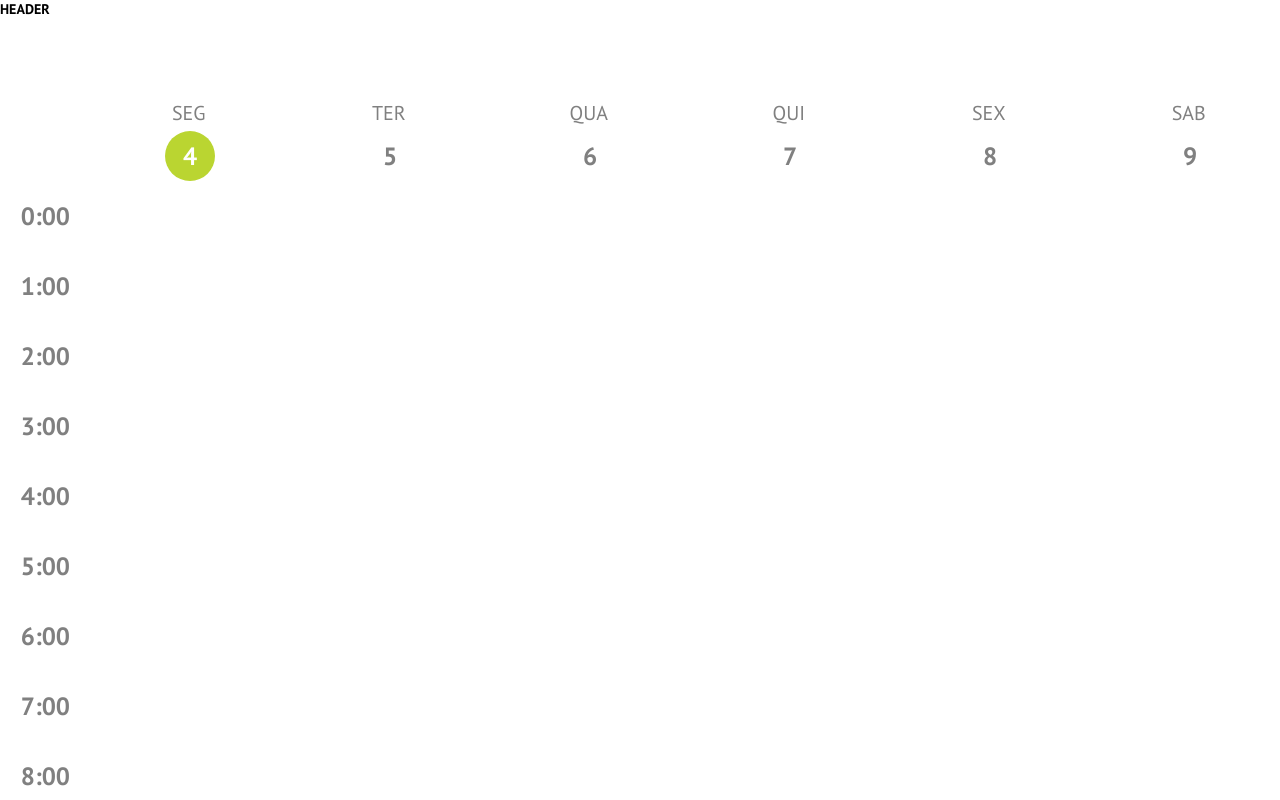
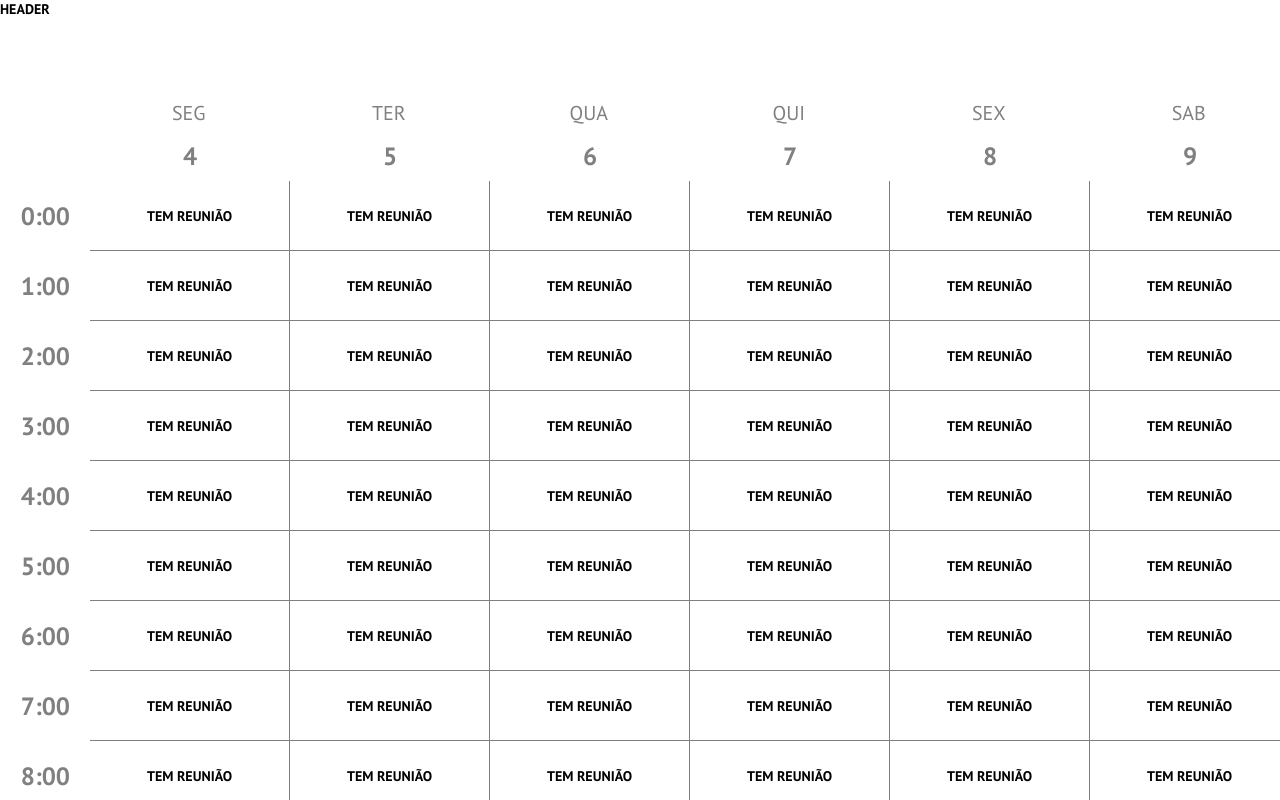
Before and after one commit to multisolution/multi, a Next.js app in the folder web/: page /meeting-rooms in a window 1280 px wide. Shown: the top 800 px of the page. Built offline with nearby package versions, Linux system fonts and the light colour scheme.

Commit message:
ok i know my index cell

```diff
--- a/web/components/calendar.tsx
+++ b/web/components/calendar.tsx
@@ -15,27 +15,22 @@ import React, { useState } from "react";
 import { Room } from "./global-style";
 
 const Calendar = () => {
-  const [roomCheck, setRoomCheck] = useState([]);
+  const [roomCheck, setRoomCheck] = useState();
 
   let calendarKey: any;
   const getCalendar = useQuery(
     gql`
-      query Calendar {
-        calendar {
-          date
-          meetings {
-            id
-            startsAt
-            endsAt
-            room {
-              roomNumber
-              color
-              description
-              id
-            }
-          }
-        }
+   query calendar{
+  calendar{
+    date
+    times{
+      hour
+      meetings{
+        id
       }
+    }
+  }
+}
     `
   );
   const getRooms = useQuery(
@@ -49,6 +44,7 @@ const Calendar = () => {
     `
   );
   if (getCalendar.data) {
+    console.log(getCalendar.data)
     calendarKey = getCalendar.data.calendar.reduce(
       (acc: { [date: string]: Meeting[] }, date: { date: string; meetings: Meeting[] }) => {
         acc[date.date] = date.meetings;
@@ -76,10 +72,22 @@ const Calendar = () => {
       <Row>
         <Column>{renderRooms()}</Column>
         {renderHours()}
-        {renderCalenddar()}
+        {renderRows()}
       </Row>
     </div>
   );
+
+  function renderHours() {
+    return (
+      <Column>
+        <div style={{ minHeight: "81px" }}></div>
+        {Array.from({ length: 24 }).map((_, index: number) => {
+          return <HourContainer key={index * Math.random() * 1000}>{index + ":00"}</HourContainer>;
+        })}
+      </Column>
+    );
+  }
+
 
   function renderRooms() {
     if (getRooms.data) {
@@ -99,61 +107,90 @@ const Calendar = () => {
     }
   }
 
-  function renderHours() {
+
+  function renderRows() {
+
+
+
+    return Array.from({ length: calendarSize }).map((_, index: number) => {
+
+      const cellDate = new Date()
+      cellDate.setDate(cellDate.getDate() + index)
+      cellDate.setSeconds(0);
+      cellDate.setMilliseconds(0);
+      cellDate.setUTCHours(index, 0, 0);
+
+      return (<Column key={index}>
+        <DayIndicatorContainer>
+
+
+          <WeekDay>{daysNames[cellDate.getDay()]}</WeekDay>
+          <MonthDay current={new Date().toString() == cellDate.toString()}>{cellDate.getDate()}</MonthDay>
+        </DayIndicatorContainer>
+        {renderColumns(cellDate, index)}
+      </Column>);
+    });
+  }
+
+  function renderColumns(cellDate: Date, rowIndex: number) {
+    console.log(getCalendar.data)
     return (
-      <Column>
-        <div style={{ minHeight: "81px" }}></div>
+      <Column key={new Date().toISOString() + Math.random()} space={0}>
         {Array.from({ length: 24 }).map((_, index: number) => {
-          return <HourContainer key={index * Math.random() * 1000}>{index + ":00"}</HourContainer>;
-        })}
-      </Column>
+
+          let currentCell = (rowIndex + 1) * (index + 1)
+          // console.log('CELL NUM ' + ((index + 1) * daysNames.length))
+          // console.log('CURRENTE CELL' + (currentCell))
+
+
+          // console.log(index)
+          // if (!calendarKey) {
+          //   return;
+          // }
+          // const meettings = calendarKey[cellDate.toISOString()];
+
+
+
+
+
+
+
+          // if (meettings) {
+          //   return (
+          //     <CalendarDayBlock onClick={dayBlockClickHandler} key={currentDate.toISOString()}>
+          //       {meettings.map((meeting: Meeting) => {
+          //         return (
+          //           <MeetingIndicator roomColor={meeting.room.color}>
+          //             <RoomNumber>{meeting.room.id[meeting.room.id.length - 1]}</RoomNumber>
+          //           </MeetingIndicator>
+          //         );
+          //       })}
+          //     </CalendarDayBlock>
+          //   );
+          // }
+
+          return <CalendarDayBlock onClick={dayBlockClickHandler} key={cellDate.toISOString() + cellDate.getDay()}>
+
+            {(() => {
+              // console.log(getRooms.data)
+
+              if (1 > 0) {
+                return <div>Tem reunião</div>;
+              }
+              else {
+                return <div>Não tem reunião reunião</div>;
+              }
+            })()}
+          </CalendarDayBlock>;
+        })
+        }
+      </Column >
     );
   }
 
-  function renderCalenddar() {
-    return dates.map((data: any, index: number) => (
-      <Column key={data.date.toISOString + index}>
-        <DayIndicatorContainer>
-          <WeekDay>{daysNames[data.date.getDay()]}</WeekDay>
-          <MonthDay current={new Date().toString() == data.date.toString()}>{data.date.getDate()}</MonthDay>
-        </DayIndicatorContainer>
-        {baseCalendar(data.mettings, data.date)}
-      </Column>
-    ));
-  }
 
-  function baseCalendar(mettings: Meeting[], currentDate: Date) {
-    return (
-      <Column space={0}>
-        {Array.from({ length: 24 }).map((_, index: number) => {
-          <div>{index}</div>;
-          {
-            currentDate.setSeconds(0);
-            currentDate.setMilliseconds(0);
-            currentDate.setUTCHours(index, 0, 0);
-          }
-          if (!calendarKey) {
-            return;
-          }
-          const meettings = calendarKey[currentDate.toISOString()];
-          if (meettings) {
-            return (
-              <CalendarDayBlock onClick={dayBlockClickHandler} key={currentDate.toISOString()}>
-                {meettings.map((meeting: Meeting) => {
-                  return (
-                    <MeetingIndicator roomColor={meeting.room.color}>
-                      <RoomNumber>{meeting.room.id[meeting.room.id.length - 1]}</RoomNumber>
-                    </MeetingIndicator>
-                  );
-                })}
-              </CalendarDayBlock>
-            );
-          }
+  function renderContent() {
 
-          return <CalendarDayBlock onClick={dayBlockClickHandler} key={currentDate.toISOString()} />;
-        })}
-      </Column>
-    );
   }
 
   function dayBlockClickHandler(event: React.MouseEvent<HTMLElement, MouseEvent>) {
```
